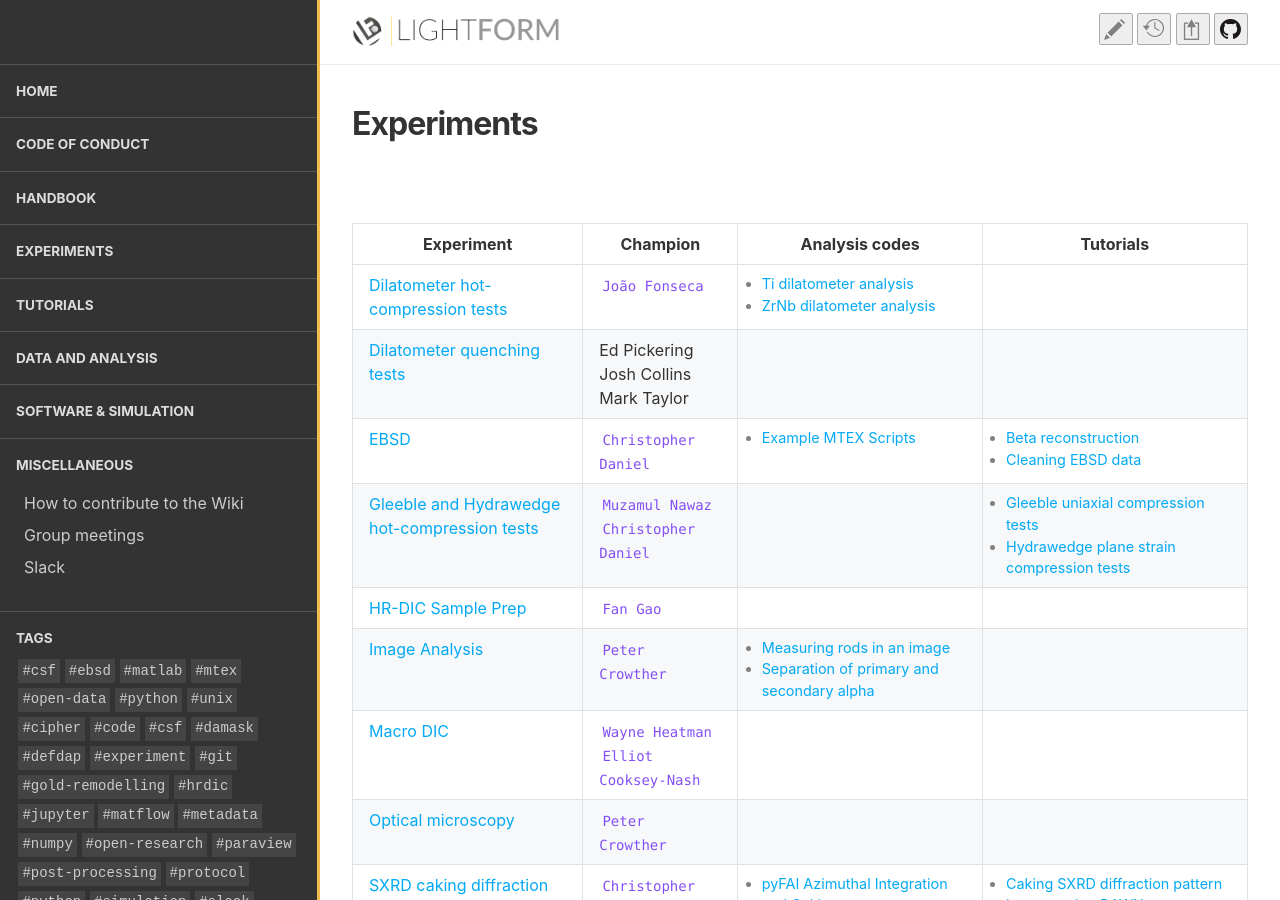
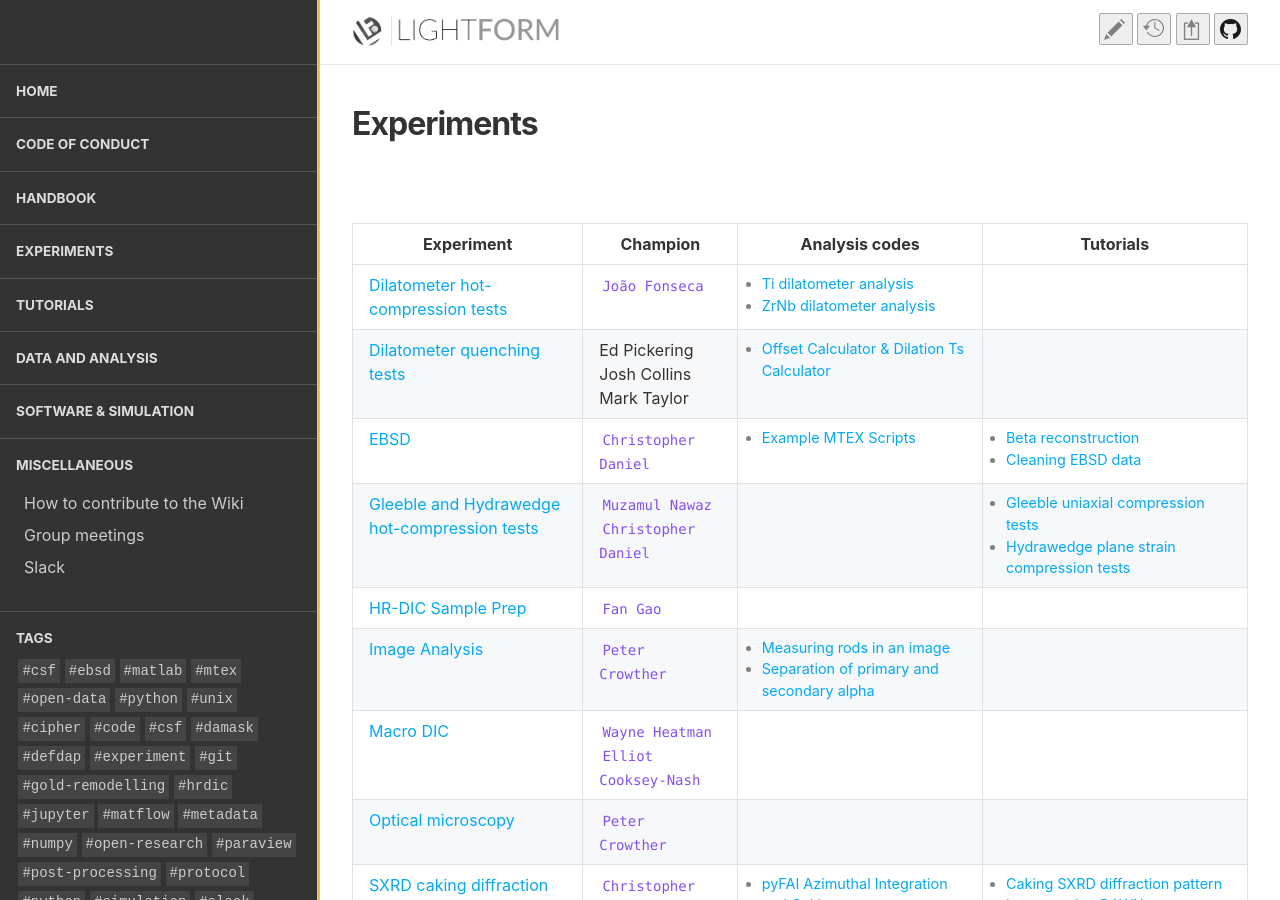
Before and after one commit to LightForm-group/wiki, a Jekyll site: the page built from collections/_experiments/index.html, in a window 1280 px wide and 900 px high. Built offline with Jekyll 4.4.1, drawn with Linux system fonts in a browser that asks for light colours; nearby versions of some CDN libraries.

Commit message:
Adding links to analysis code
Adding links to "Offset_Calculator.ipynb" and "Dilation_Ts_Calculator.ipynb".

```diff
--- a/collections/_experiments/quenching_dilatometry.md
+++ b/collections/_experiments/quenching_dilatometry.md
@@ -1,6 +1,9 @@
 ---
 title: Dilatometer quenching tests
 author: Ed Pickering, Josh Collins, Mark Taylor
+analysis_codes:
+  - name: Offset Calculator & Dilation Ts Calculator
+    link: https://github.com/LightForm-group/steel_dilatometer_analysis
 ---
 
 ## Executive Summary
```
